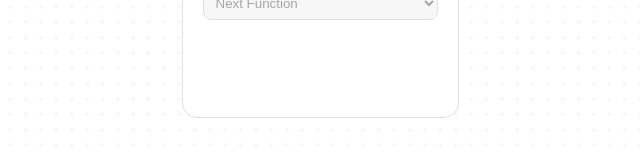
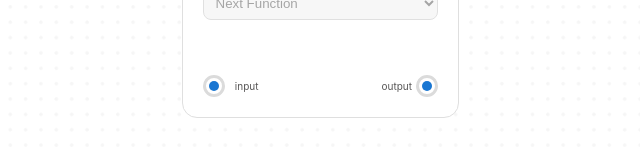
Before and after one commit to AdityaSharma224/The-chain-calculator, a React (Create React App) app in the folder chain-calculator/: page / in a window 1280 px wide. Shown: the part 429-586 px from the top of the page, without its empty margins (320-960 px from the left). Built offline with nearby package versions, Linux system fonts and the light colour scheme.

Commit message:
function card component

```diff
--- a/chain-calculator/src/components/function-card/function-card-component.jsx
+++ b/chain-calculator/src/components/function-card/function-card-component.jsx
@@ -24,6 +24,21 @@ const FunctionCardComponent = ({ functionNumber }) => {
                     </select>
                 </div>
             </div>
+            <div className="inputOutputWrapper">
+                <div className="connectorWrapper">
+                    <div className="connector">
+                        <div className="connectorChild" />
+                    </div>
+                    <p className="inputOutputText">{'input'}</p>
+                </div>
+
+                <div className="connectorWrapper">
+                    <p className="inputOutputText">{'output'}</p>
+                    <div className="connector">
+                        <div className="connectorChild" />
+                    </div>
+                </div>
+            </div>
         </div>
     );
 };
--- a/chain-calculator/src/components/function-card/function-card-styles.css
+++ b/chain-calculator/src/components/function-card/function-card-styles.css
@@ -80,3 +80,41 @@
     margin-top: 0;
     background-color: #F5F5F5;
 }
+
+.inputOutputWrapper{
+    margin-top: 50px;
+    width: 100%;
+    display: flex;
+    align-items: center;
+    justify-content: space-between;
+}
+
+.connectorWrapper{
+    display:flex ;
+    align-items: center;
+    width: 56px;
+    justify-content: space-between;
+}
+.connector{
+    display: flex;
+    border: 3px solid #DBDBDB;
+    width: 16px;
+    height: 16px;
+    border-radius: 50%;
+    align-items: center;
+    justify-content: center;
+}
+
+.connectorChild{
+    display: flex;
+    width: 10px;
+    height: 10px;
+    border-radius: 50%;
+    background-color: #1976D2;
+}
+
+.inputOutputText{
+    color:#585757;
+    font-size: 10px;
+    line-height: 12.1px;
+}
```
